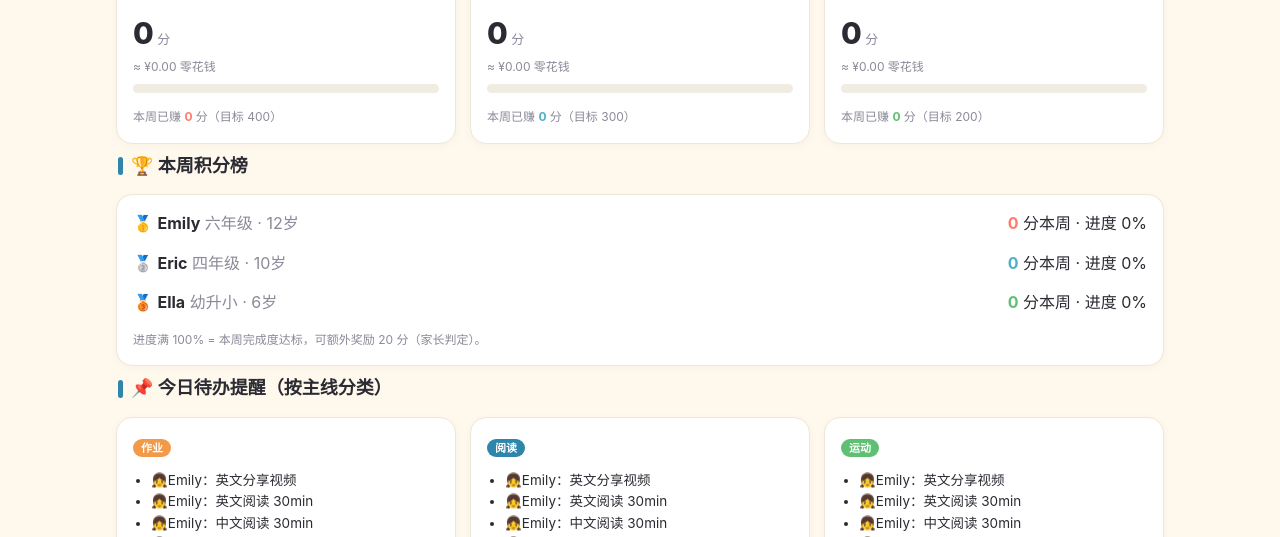
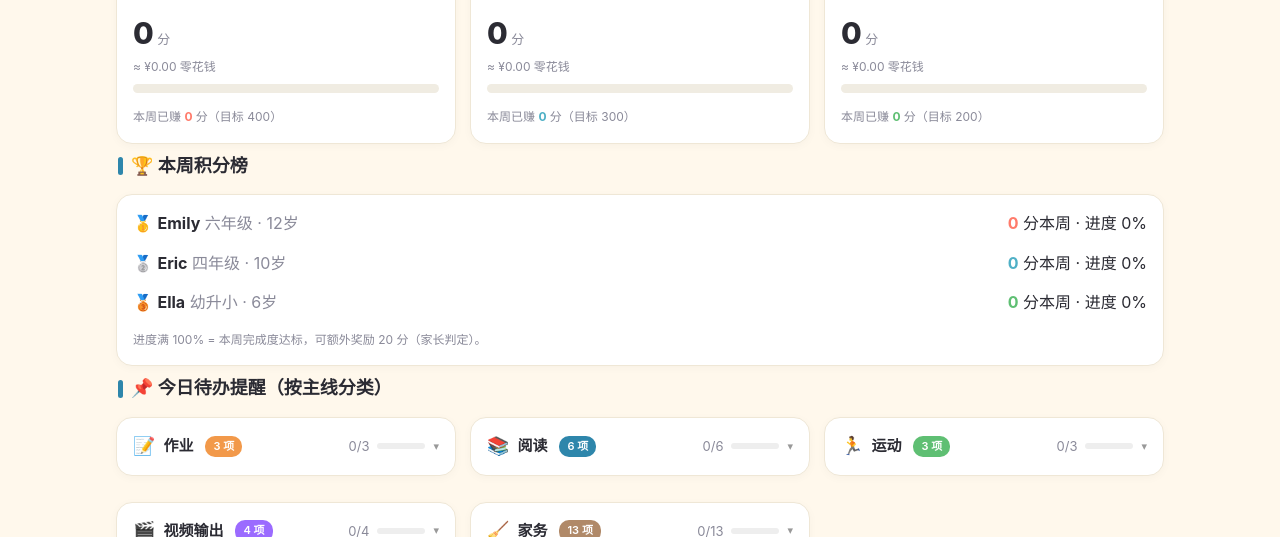
Before and after one commit to supermomangela1202-prog/jia-you-xiao-zhang-gui, a plain HTML site: page index.html in a window 1280 px wide. Shown: the part 415-952 px from the top of the page. Drawn offline with Linux system fonts and the light colour scheme.

Commit message:
feat: 仪表盘今日待办按学科主题分组(可折叠)
- 5 个主题分组: 📝作业/📚阅读/🏃运动/🎬视频输出/🧹家务
- 每组显示 任务总数 + 完成进度(如 2/5) + 进度条
- 默认全部收起,点击展开看具体任务
- 修复原 bug: 旧代码 forEach 不区分 catKey,每个分类都列出所有任务
- 已完成的任务显示删除线+✓标记

```diff
--- a/index.html
+++ b/index.html
@@ -615,18 +615,47 @@ function renderDash(){
       <span><b style="color:${r.c.color}">${r.wkPts}</b> 分本周 · 进度 ${r.pct}%</span></div>`).join('')
     + `<div class="note">进度满 100% = 本周完成度达标，可额外奖励 20 分（家长判定）。</div>`;
 
-  // today reminders by category
+  // today reminders by category —— 按学科主题分组，默认收起
   const tc=document.getElementById('todayCards'); tc.innerHTML='';
+  const CAT_ICONS={home:'📝',read:'📚',sport:'🏃',video:'🎬',chore:'🧹'};
+  const CAT_COLORS={home:'#F2994A',read:'#2E86AB',sport:'#5FBF73',video:'#9B6BFF',chore:'#B08968'};
   Object.keys(CATS).forEach(catKey=>{
     const items=[];
-    CHILDREN.forEach(c=>c.tasks.filter(t=>(t.freq==='每日'||t.freq==='multi')&&!(t.finisable&&isFinished(t.id)))
-      .forEach(t=>items.push(`${c.emoji}${c.name}：${t.name.split('（')[0]}`)));
+    CHILDREN.forEach(c=>{
+      c.tasks
+        .filter(t=>t.cat===catKey && (t.freq==='每日'||t.freq==='multi') && !(t.finisable&&isFinished(t.id)))
+        .forEach(t=>{
+          const done = t.freq==='multi' ? false : isDone(c.id,t.id);
+          items.push({child:c, task:t, done});
+        });
+    });
     if(!items.length) return;
+    const doneCnt = items.filter(i=>i.done).length;
+    const total = items.length;
+    const pct = total ? Math.round(doneCnt/total*100) : 0;
+    const catName=CATS[catKey].name;
+    const icon=CAT_ICONS[catKey]||'📌';
+    const catColor=CAT_COLORS[catKey]||'#888';
     tc.insertAdjacentHTML('beforeend',`
-      <div class="card">
-        <span class="cat ${CATS[catKey].cls}">${CATS[catKey].name}</span>
-        <ul style="padding-left:18px;margin-top:10px;font-size:13.5px">${items.map(i=>`<li>${i}</li>`).join('')}</ul>
-      </div>`);
+      <details class="card cat-group" style="padding:0;overflow:hidden;margin-bottom:12px">
+        <summary style="list-style:none;cursor:pointer;padding:14px 16px;display:flex;align-items:center;justify-content:space-between;gap:8px;-webkit-tap-highlight-color:transparent">
+          <span style="display:flex;align-items:center;gap:8px">
+            <span style="font-size:18px">${icon}</span>
+            <b style="font-size:15px">${catName}</b>
+            <span class="cat ${CATS[catKey].cls}" style="margin-left:4px">${total} 项</span>
+          </span>
+          <span style="display:flex;align-items:center;gap:8px;font-size:13px">
+            <span class="muted">${doneCnt}/${total}</span>
+            <span style="display:inline-block;width:48px;height:6px;background:#eee;border-radius:3px;overflow:hidden">
+              <span style="display:block;height:100%;width:${pct}%;background:${catColor}"></span>
+            </span>
+            <span style="font-size:11px;color:#999">▾</span>
+          </span>
+        </summary>
+        <ul style="padding:0 16px 14px 34px;margin:0;font-size:13.5px;line-height:1.9">
+          ${items.map(i=>`<li style="${i.done?'opacity:.5;text-decoration:line-through':''}">${i.child.emoji}${i.child.name}：${i.task.name.split('（')[0]}${i.done?' ✓':''}</li>`).join('')}
+        </ul>
+      </details>`);
   });
 }
 
```
